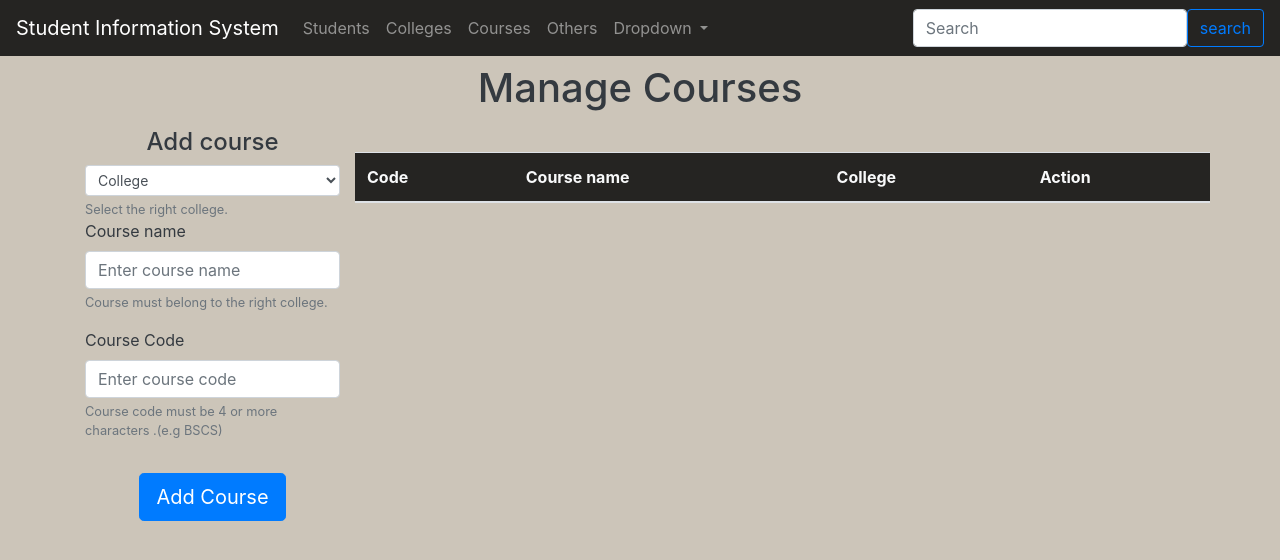
After one commit to richardjamolodmagsalayjr/StudentInformationSystem-WebApplication-Python, a Flask app: page /course in a window 1280 px wide. The commit adds this page. Shown: the top 560 px of the page. Run offline with Flask 2, Linux system fonts and the light colour scheme; lists and menus that the app fills with data are empty; some libraries are stand-ins or nearby versions.

Commit message:
Minor changes in manage_student.html and add manage_student.html in templates

```diff
--- a/ssis_website/__init__.py
+++ b/ssis_website/__init__.py
@@ -8,10 +8,10 @@ def create_app():
 
     from .views import views
     # from .college import college
-    # from .course import course
+    from .course import course
     from .student import student
 
     app.register_blueprint(views, url_prefix="/")
     app.register_blueprint(student, url_prefix="/")
-
+    app.register_blueprint(course, url_prefix="/")
     return app
--- a/ssis_website/course.py
+++ b/ssis_website/course.py
@@ -1,3 +1,7 @@
-from flask import Blueprint
+from flask import Blueprint, render_template
 
 course = Blueprint('course', __name__)
+
+@course.route("/course")
+def manage_course():
+    return render_template("manage_course.html")
--- a/ssis_website/templates/base_layout.html
+++ b/ssis_website/templates/base_layout.html
@@ -28,7 +28,7 @@
                 </li>
 
                 <li class="nav-item">
-                  <a class="nav-link" href="#">Courses</a>
+                  <a class="nav-link" href="/course">Courses</a>
                 </li>
                 <li class="nav-item">
                   <a class="nav-link" href="/others">Others</a>
@@ -60,8 +60,11 @@
         <!-- this block only appears in the homepage template -->
         {% block haedline %} {% endblock %}
 
-        <!--  this block is an input form in manage_student template -->
+        <!--  this block is an input form to add to student and a table in manage_student template -->
         {% block manage_student %} {% endblock %}
+
+        <!-- this is an input form to add to course and a table in manage_course template-->
+        {% block manage_course%} {% endblock %}
 
     <!-- Optional JavaScript -->
     <!-- jQuery first, then Popper.js, then Bootstrap JS -->
--- /dev/null
+++ b/ssis_website/templates/manage_course.html
@@ -0,0 +1,61 @@
+{% extends "base_layout.html"%}
+
+{% block manage_course%}
+<h1 class="text-center mt-2 mb-3">Manage Courses</h1>
+
+<div class="container container-fluid">
+    <div class="row">
+
+        <!-- This is a form for adding a student to the database -->
+        <form class='col-3' p-1>
+            <h4 class="text-center"> Add course</h4>
+            <!--Id number entry -->
+
+            <div>
+                <select class="form-control form-control-sm col ms-1 me-2" id="college" name="college">
+                    <option>College</option>
+                </select>
+            </div>
+            <small id="college_dropwdown_help" class="form-text text-muted">Select the right college.</small>
+
+
+            <!--Course name entry-->
+            <div class="form-group">
+                <label for="Course">Course name</label>
+                <input type="text" class="form-control" id="course_name" name="course_name" placeholder="Enter course name">
+                <small id="course_name_help" class="form-text text-muted">Course must belong to the right college.</small>
+            </div>
+
+             <!--Course code entry-->
+            <div class="form-group">
+                <label for="lastname">Course Code</label>
+                <input type="text" class="form-control" id="lastname" name="course_code" placeholder="Enter course code">
+                <small id="lastname_help" class="form-text text-muted">Course code must be 4 or more characters .(e.g BSCS)</small>
+            </div>
+
+           <!-- add course button -->
+            <div class="text-center">
+                <button type="submit" class="btn btn-primary btn-lg mt-3 ">Add Course</button>
+            </div>
+
+        </form>
+
+
+    <!-- table of student records -->
+    <table class="col-9 table mt-4 ms-5">
+        <thead class="text-light" style="background-color: #252422 ;">
+          <tr>
+            <th scope="col">Code</th>
+            <th scope="col">Course name</th>
+            <th scope="col">College</th>
+            <th scope="col">Action</th>
+          </tr>
+        </thead>
+        <tbody>
+
+        </tbody>
+      </table>
+    </div>
+
+</div>
+{% endblock%}
```
Also changed, not shown: ssis_website/templates/manage_student.html (+5 -12 lines).
